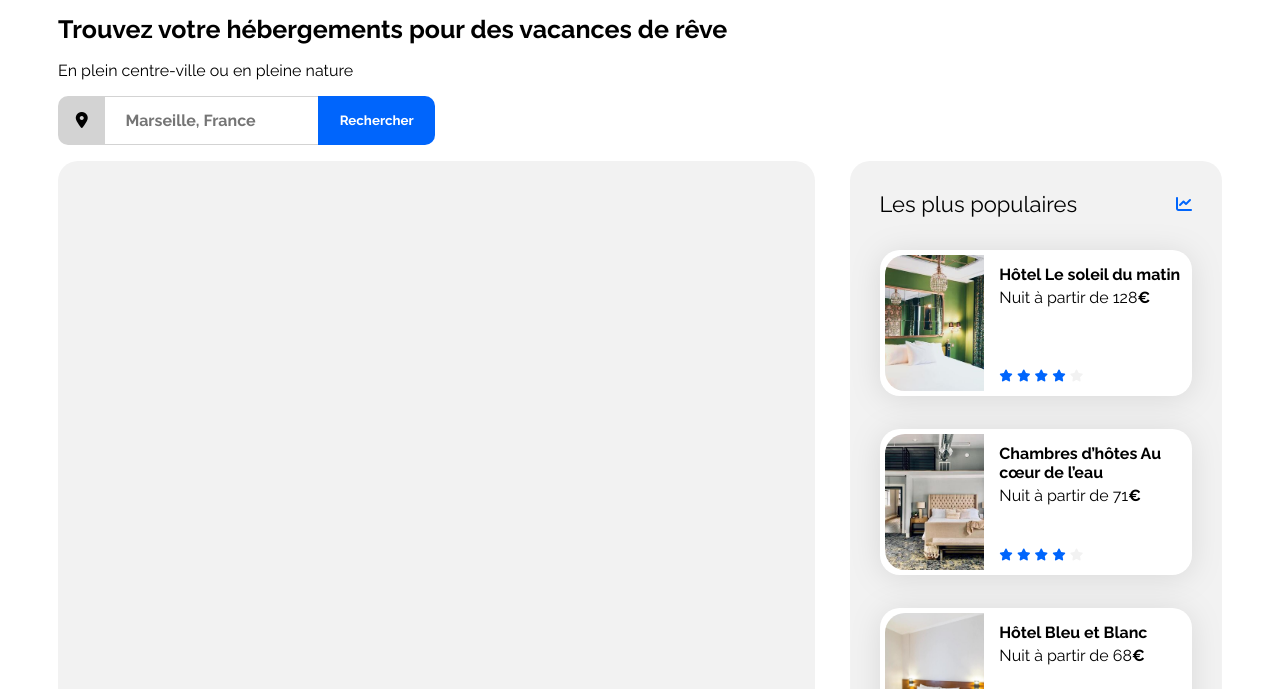
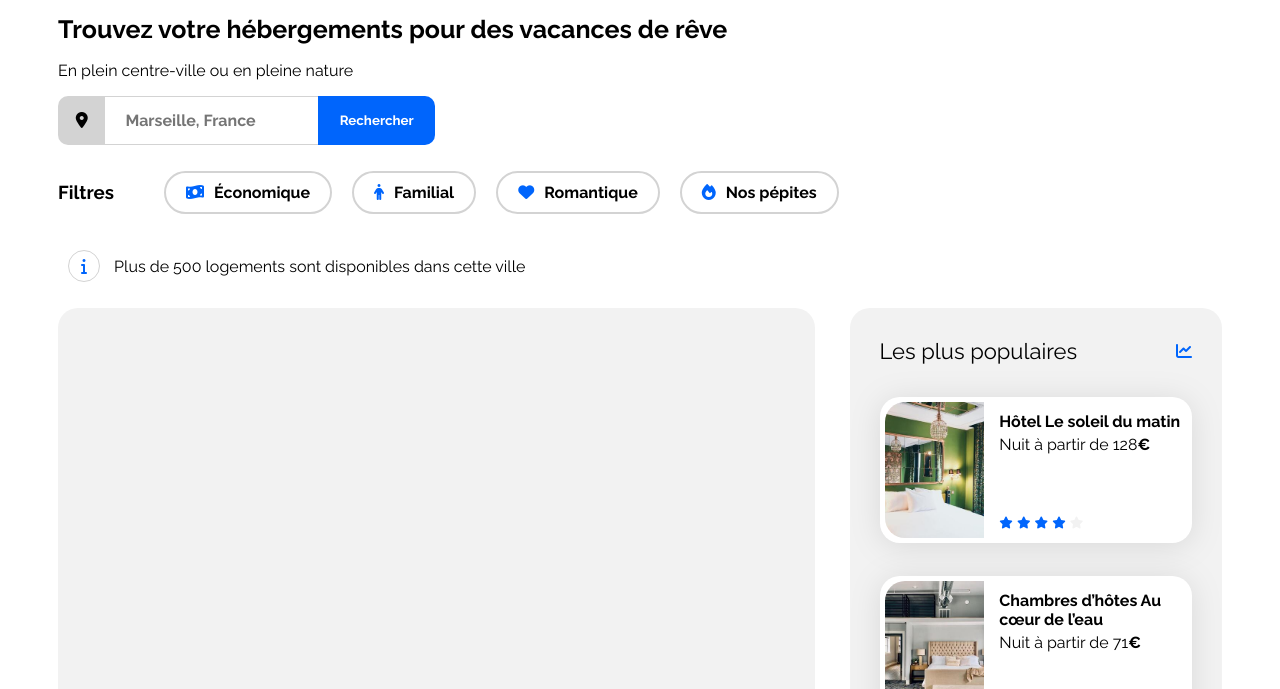
Before and after one commit to LuckyProut/Projet-1, a plain HTML site: page index.html in a window 1280 px wide. Shown: the part 89-778 px from the top of the page. Drawn offline with Linux system fonts and the light colour scheme; a web font is replaced by a local one.

Commit message:
fourth commit 5/11

```diff
--- a/css/style.css
+++ b/css/style.css
@@ -131,7 +131,6 @@ h2 {
 }
 
 .bouton:active {
-    transition: border-color 0.3s ease;
     background-color: #1d77ff;
 }
 
@@ -147,7 +146,6 @@ h2 {
 }
 
 .map:active {
-    transition: border-color 0.3s ease;
     background-color: rgb(235, 235, 235);
 }
 
@@ -163,7 +161,51 @@ h2 {
     padding-left: 20px;
 }
 
+/*********filtres**************/
 
+.filtres {
+    display: flex;
+    flex-direction: row;
+    align-items: center;
+    flex-wrap: wrap;
+}
+
+.filtre {
+    list-style: none;
+    display: flex;
+    justify-content: space-between;
+    flex-wrap: wrap;
+    margin: 0;
+}
+
+.filtre li{
+    margin: 10px;
+    padding: 10px 20px;
+    border: 2px solid;
+    border-color: lightgrey;
+    border-radius: 30px;
+    font-weight: bold;
+}
+
+.vignette i{
+    margin-right: 10px;
+}
+
+.filtre li:hover {
+    background-color: #DEEBFF;
+}
+
+.info i {
+    margin: 10px;
+    display: inline-flex;
+    align-items: center;
+    justify-content: center;
+    width: 30px;
+    height: 30px;
+    border-radius: 50%;
+    border: solid 0.5px;
+    border-color: lightgray;
+}
 
 /****** Hebergements And Populaires ***********/
 .hebergements-and-populaires {
--- a/index.html
+++ b/index.html
@@ -45,6 +45,24 @@
                     <button class="bouton">Rechercher</button>
                 </div>
             </p>
+        <div class="filtres">
+            <p>
+                <h3>Filtres</h3>
+                <div>
+                    <ul class="filtre">
+                        <li class="vignette"><i class="fa-solid fa-money-bill-wave" style="color: #0065fc;"></i>Économique</li>
+                        <li class="vignette"><i class="fa-solid fa-person" style="color: #0065fc;"></i>Familial</li>
+                        <li class="vignette"><i class="fa-solid fa-heart" style="color: #0065fc;"></i>Romantique</li>
+                        <li class="vignette"><i class="fa-solid fa-fire" style="color: #0065fc;"></i>Nos pépites</li>
+                    </ul>
+                </div>
+            </p>
+        </div>
+        <div class="info">
+            <p>
+                <h2><i class="fa-solid fa-info" style="color: #0065fc;"></i> Plus de 500 logements sont disponibles dans cette ville</h2>
+            </p>
+        </div>
             <div class="hebergements-and-populaires">
                 <section class="hebergements">
 
```
